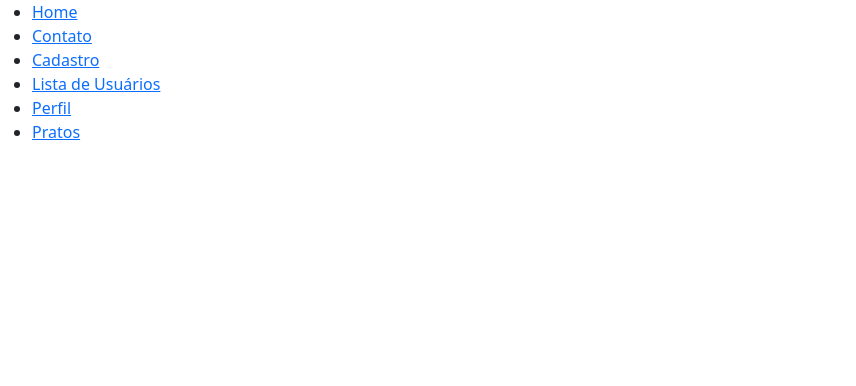
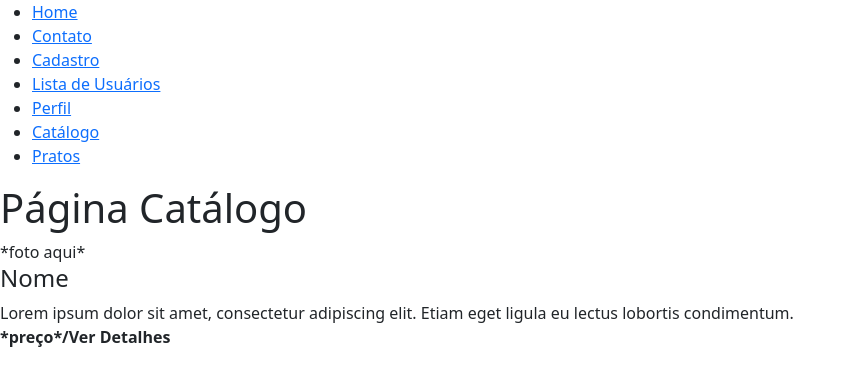
Before and after one commit to CarolSimplicio/marmitex, a React (Create React App) app in the folder frontend/: page /catalogo in a window 1280 px wide. Shown: the top 386 px of the page, without its empty margins (0-856 px from the left). Built offline with nearby package versions, Linux system fonts and the light colour scheme.

Commit message:
catalogo adicionado

```diff
--- /dev/null
+++ b/frontend/src/Components/ListaCatalogo.jsx
@@ -0,0 +1,14 @@
+import React from "react";
+
+const ListaCatalogo = () => {
+    return (
+        <div className="cardCatalogo">
+            *foto aqui*
+            <h4>Nome</h4>
+            <t>Lorem ipsum dolor sit amet, consectetur adipiscing elit. Etiam eget ligula eu lectus lobortis condimentum.</t>
+            <br/><t><b>*preço*/Ver Detalhes</b></t>
+        </div>
+    );
+};
+
+export default ListaCatalogo;
--- a/frontend/src/Components/Navegacao.jsx
+++ b/frontend/src/Components/Navegacao.jsx
@@ -22,6 +22,9 @@ const Header = () => {
             <Link to="/Perfil">Perfil</Link>
           </li>
           <li>
+            <Link to="/catalogo">Catálogo</Link>
+          </li>
+          <li>
             <Link to="/Pedidos">Pratos</Link>
           </li>
         </ul>
--- /dev/null
+++ b/frontend/src/Pages/Catalogo.js
@@ -0,0 +1,13 @@
+import React from "react";
+import ListaCatalogo from "../Components/ListaCatalogo";
+
+function Catalogo () {
+    return(
+        <>
+            <h1>Página Catálogo</h1>
+            <ListaCatalogo />
+        </>
+    );
+};
+
+export default Catalogo;
--- a/frontend/src/Pages/Perfil.js
+++ b/frontend/src/Pages/Perfil.js
@@ -2,7 +2,7 @@ import React from "react";
 import CadastroEndereco from "../Components/Endereco/CadastroEndereco";
 import TabelaEndereco from "../Components/Endereco/TabelaEndereco";
 import { Container, Row, Col } from 'react-bootstrap';
-import '../Css/Perfil.css';
+import '../CSS/Perfil.css';
 
 
 const ListaUsuarios = () => {
--- a/frontend/src/Routes.js
+++ b/frontend/src/Routes.js
@@ -6,6 +6,7 @@ import Cadastro from "./Pages/Cadastro";
 import TabelaUsuarios from "./Pages/ListaUsuarios";
 import Perfil from "./Pages/Perfil";
 import Pratos from "./Pages/Descricao";
+import Catalogo from "./Pages/Catalogo";
 
 const Rotas = () => {
   return (
@@ -16,6 +17,7 @@ const Rotas = () => {
         <Route path="/cadastro" element={<Cadastro />} />
         <Route path="/listaUsuarios" element={<TabelaUsuarios />} />
         <Route path="/perfil" element={<Perfil />} />
+        <Route path="/catalogo" element={<Catalogo />} />
         <Route path="/pedidos" element={<Pratos />} />
       </Routes>
     </>
```
